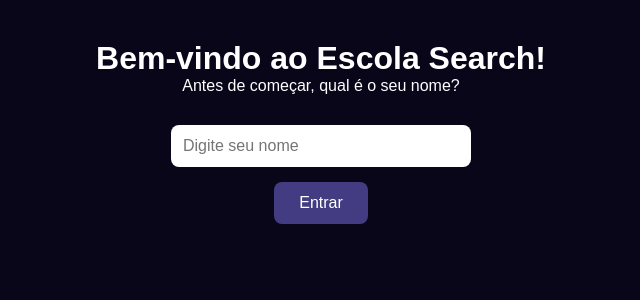
After one commit to moreiradacruzlucas-cell/escola-search2, a Flask app: page /entrada in a window 1280 px wide. The commit adds this page. Shown: the top 300 px of the page, without its empty margins (319-959 px from the left). Run offline with Flask 3, Linux system fonts and the light colour scheme.

Commit message:
Add files via upload

```diff
--- a/escola/app.py
+++ b/escola/app.py
@@ -1,11 +1,30 @@
-from flask import Flask, render_template
+from flask import Flask, render_template, request, redirect, url_for, session
 
 app = Flask(__name__)
 
+app.secret_key = "chave-secreta-do-site"
+
+
 @app.route("/")
 def inicio():
-    nome = "Lucas"
-    return render_template("index.html", nome=nome)
+    if "nome" not in session:
+        return redirect(url_for("entrada"))
+
+    return render_template("index.html", nome=session["nome"])
+
+
+@app.route("/entrada", methods=["GET", "POST"])
+def entrada():
+
+    if request.method == "POST":
+        nome = request.form["nome"]
+
+        session["nome"] = nome
+
+        return redirect(url_for("inicio"))
+
+    return render_template("entrada.html")
+
 
 if __name__ == "__main__":
     app.run(debug=True)
--- /dev/null
+++ b/escola/static/style.css
@@ -0,0 +1,153 @@
+.formulario-nome {
+    display: flex;
+    flex-direction: column;
+    align-items: center;
+    gap: 15px;
+    margin-top: 30px;
+}
+
+.formulario-nome input {
+    width: 300px;
+    padding: 12px;
+    border: none;
+    border-radius: 8px;
+    font-size: 16px;
+}
+
+.formulario-nome button {
+    padding: 12px 25px;
+    border: none;
+    border-radius: 8px;
+    background-color: #433c82;
+    color: white;
+    font-size: 16px;
+    cursor: pointer;
+}
+
+.formulario-nome button:hover {
+    background-color: #5a51a0;
+}
+
+
+* {
+    margin: 0;
+    padding: 0;
+    box-sizing: border-box;
+    font-family: Arial, Helvetica, sans-serif;
+}
+
+body {
+    background-color: #09061a;
+    color: white;
+}
+
+header {
+    width: 100%;
+    padding: 20px;
+    background: linear-gradient(90deg, #09061a, #433c82);
+    display: flex;
+    justify-content: space-between;
+    align-items: center;
+}
+
+.logo {
+    font-size: 28px;
+    font-weight: bold;
+}
+
+.logo-area {
+    display: flex;
+    align-items: center;
+    gap: 20px;
+}
+
+.search-input {
+    padding: 10px;
+    width: 300px;
+    border-radius: 8px;
+    border: none;
+}
+
+.search-btn {
+    padding: 10px 15px;
+    border: none;
+    border-radius: 8px;
+    cursor: pointer;
+}
+
+nav {
+    display: flex;
+    gap: 20px;
+}
+
+nav a {
+    color: white;
+    text-decoration: none;
+}
+
+main {
+    padding: 40px;
+    text-align: center;
+}
+
+.titulo {
+    font-size: 40px;
+    margin-bottom: 20px;
+}
+
+.texto {
+    font-size: 18px;
+    margin-bottom: 40px;
+}
+
+.sobre-container {
+    display: flex;
+    justify-content: center;
+    gap: 30px;
+    flex-wrap: wrap;
+}
+
+.card {
+    width: 300px;
+    background-color: #1a1733;
+    padding: 20px;
+    border-radius: 12px;
+}
+
+.icone {
+    font-size: 50px;
+    margin-bottom: 15px;
+}
+
+.card h2 {
+    margin-bottom: 15px;
+}
+
+.prazos-container {
+    margin-top: 80px;
+}
+
+.prazos-container h2 {
+    text-align: center;
+    margin-bottom: 30px;
+    color: #09061a;
+}
+
+.prazo-card {
+    background: white;
+    color: #09061a;
+    padding: 20px;
+    margin: 15px auto;
+    max-width: 500px;
+    border-left: 5px solid #1d6882;
+    border-radius: 8px;
+    box-shadow: 0 3px 10px rgba(0, 0, 0, 0.1);
+}
+
+footer {
+    background: #09061a;
+    color: white;
+    text-align: center;
+    padding: 30px;
+    margin-top: 80px;
+}
--- /dev/null
+++ b/escola/templates/entrada.html
@@ -0,0 +1,40 @@
+<!DOCTYPE html>
+<html lang="pt-BR">
+
+<head>
+    <meta charset="UTF-8">
+    <meta name="viewport" content="width=device-width, initial-scale=1.0">
+
+    <title>Escola Search</title>
+
+    <link rel="stylesheet" href="{{ url_for('static', filename='style.css') }}">
+</head>
+
+<body>
+
+    <main>
+
+        <h1>Bem-vindo ao Escola Search!</h1>
+
+        <p>Antes de começar, qual é o seu nome?</p>
+
+        <form method="POST" class="formulario-nome">
+
+            <input
+                type="text"
+                name="nome"
+                placeholder="Digite seu nome"
+                required
+            >
+
+            <button type="submit">
+                Entrar
+            </button>
+
+        </form>
+
+    </main>
+
+</body>
+
+</html>
```
Also changed, not shown: escola/templates/index.html (+7 -127 lines).
